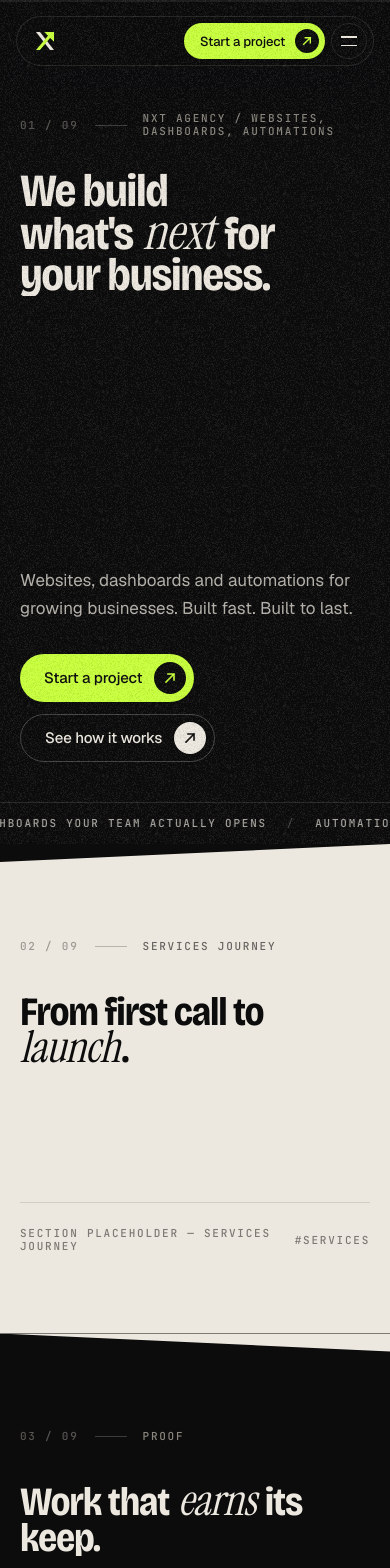
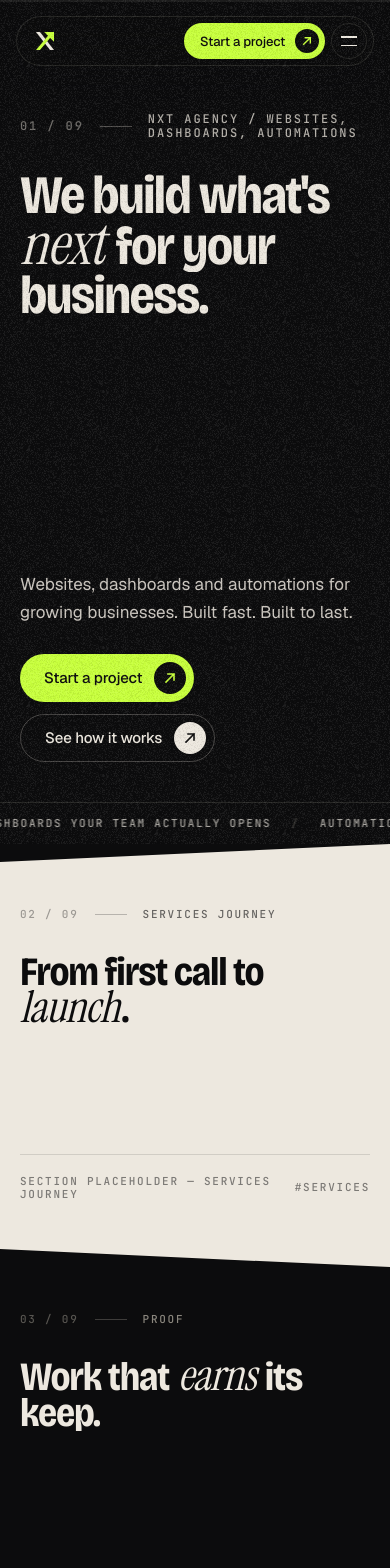
Before and after one commit to nxt-works/NXT-Works, a Next.js app: page / in a window 390 px wide. Shown: the top 1568 px of the page. Built offline with nearby package versions, Linux system fonts and the light colour scheme.

Commit message:
Polish hero scale, contrast, copy, magnetic CTA, Volt cursor, and 50vh placeholders

```diff
--- a/app/globals.css
+++ b/app/globals.css
@@ -29,7 +29,7 @@
   --default-transition-duration: 600ms;
 
   /* Fluid type scale — mobile gets a genuinely smaller floor, not a shrink. */
-  --text-display: clamp(2.875rem, 1rem + 7.6vw, 9.25rem);
+  --text-display: clamp(3.375rem, 10vw, 10.75rem);
   --text-display--line-height: 0.9;
   --text-display--letter-spacing: -0.03em;
   --text-section: clamp(2.5rem, 1.1rem + 5.2vw, 6.75rem);
--- a/components/hero/Hero.tsx
+++ b/components/hero/Hero.tsx
@@ -2,6 +2,7 @@
 
 import { useRef } from "react";
 import { hero } from "@/site.config";
+import MagneticButton from "@/components/nav/MagneticButton";
 import Button from "@/components/ui/Button";
 import Label from "@/components/ui/Label";
 import { gsap, SplitText, useGSAP } from "@/lib/gsap";
@@ -55,9 +56,9 @@ export default function Hero({ object, ticker }: { object?: React.ReactNode; tic
       {/* 3D object: behind the copy on desktop, its own band on mobile */}
       {object}
 
-      <div className="relative z-10 mx-auto flex w-full max-w-[1600px] flex-1 flex-col px-5 pt-28 pb-10 md:px-10 md:pt-36 lg:pb-14">
+      <div className="relative z-10 mx-auto flex w-full max-w-[1600px] flex-1 flex-col px-5 pt-28 pb-10 md:px-10 md:pt-32 lg:pb-12">
         <div data-reveal="rise">
-          <Label index={1} className="text-smoke">
+          <Label index={1} className="text-[0.75rem] text-bone/75 md:text-[0.8125rem]">
             {hero.eyebrow}
           </Label>
         </div>
@@ -65,20 +66,22 @@ export default function Hero({ object, ticker }: { object?: React.ReactNode; tic
         <h1
           id="hero-title"
           data-reveal="split"
-          className="headline mt-8 max-w-[11ch] text-display text-bone md:mt-10 lg:max-w-[12.5ch]"
+          className="headline mt-7 max-w-full text-display text-bone md:mt-9 lg:max-w-[62%]"
         >
           {hero.headline.before}
           <span className="accent">{hero.headline.accent}</span>
           {hero.headline.after}
         </h1>
 
-        <div className="mt-auto grid gap-8 pt-12 lg:grid-cols-12 lg:items-end lg:gap-10">
+        <div className="mt-auto grid gap-8 pt-10 lg:grid-cols-12 lg:items-end lg:gap-10">
           <div className="lg:col-span-5">
-            <p data-reveal="rise" className="measure max-w-[38ch] text-lede text-bone/75">
+            <p data-reveal="rise" className="measure max-w-[38ch] text-lede text-bone/85">
               {hero.subline}
             </p>
-            <div data-reveal="rise" className="mt-8 flex flex-wrap items-center gap-3">
-              <Button href={hero.primaryCta.href}>{hero.primaryCta.label}</Button>
+            <div data-reveal="rise" className="mt-7 flex flex-wrap items-center gap-3">
+              <MagneticButton>
+                <Button href={hero.primaryCta.href}>{hero.primaryCta.label}</Button>
+              </MagneticButton>
               <Button href={hero.secondaryCta.href} variant="outline">
                 {hero.secondaryCta.label}
               </Button>
--- a/components/nav/Nav.tsx
+++ b/components/nav/Nav.tsx
@@ -169,6 +169,7 @@ export default function Nav() {
               onClick={() => setMenuOpen(false)}
               className="group/cta inline-flex h-9 items-center gap-2.5 rounded-full bg-volt pr-1.5 pl-4 text-[0.8125rem] font-medium tracking-[-0.01em] text-ink transition-colors duration-300 md:h-10 md:pl-5 md:text-[0.875rem]"
               data-cursor="grow"
+              data-cursor-surface="volt"
             >
               <span className="relative block overflow-hidden leading-none">
                 <span className="block py-0.5 transition-transform duration-500 group-hover/cta:-translate-y-full">
--- a/components/sections/SectionPlaceholder.tsx
+++ b/components/sections/SectionPlaceholder.tsx
@@ -36,7 +36,7 @@ export default function SectionPlaceholder({ id, index, label, title, surface }:
     >
       <div
         style={{ clipPath }}
-        className={`relative flex min-h-[58svh] flex-col justify-between pt-24 pb-20 md:min-h-[64svh] md:pt-32 md:pb-24 ${
+        className={`relative flex min-h-[48svh] flex-col justify-between pt-16 pb-12 md:min-h-[50svh] md:pt-20 md:pb-14 ${
           isBone ? "bg-bone text-ink" : "bg-ink text-bone"
         }`}
       >
@@ -54,7 +54,7 @@ export default function SectionPlaceholder({ id, index, label, title, surface }:
             <RevealText
               as="h2"
               id={`${id}-title`}
-              className="headline mt-10 max-w-[14ch] text-section md:mt-14"
+              className="headline mt-8 max-w-[14ch] text-section md:mt-10"
             >
               {before}
               <span className="accent">{accent}</span>
@@ -63,7 +63,7 @@ export default function SectionPlaceholder({ id, index, label, title, surface }:
           </div>
 
           <div
-            className={`mt-20 flex items-center justify-between border-t pt-6 ${
+            className={`mt-12 flex items-center justify-between border-t pt-5 ${
               isBone ? "border-ink/12 text-ink/50" : "border-bone/12 text-smoke"
             }`}
           >
--- a/components/ui/Button.tsx
+++ b/components/ui/Button.tsx
@@ -27,7 +27,13 @@ export default function Button({ href, children, variant = "volt", surface = "in
     variant === "volt" ? "bg-ink text-volt" : surface === "ink" ? "bg-bone text-ink" : "bg-ink text-bone";
 
   return (
-    <a href={href} onClick={onClick} className={`${base} ${styles} ${className}`} data-cursor="grow">
+    <a
+      href={href}
+      onClick={onClick}
+      className={`${base} ${styles} ${className}`}
+      data-cursor="grow"
+      data-cursor-surface={variant === "volt" ? "volt" : undefined}
+    >
       <span className="relative block overflow-hidden">
         <span className="block transition-transform duration-700 group-hover/btn:-translate-y-full">{children}</span>
         <span aria-hidden="true" className="absolute inset-0 block translate-y-full transition-transform duration-700 group-hover/btn:translate-y-0">
--- a/components/ui/Cursor.tsx
+++ b/components/ui/Cursor.tsx
@@ -30,6 +30,7 @@ export default function Cursor() {
     let rafId = 0;
     let visible = false;
     let hovered = false;
+    let onVolt = false;
     let pressed = false;
     let targetX = -100;
     let targetY = -100;
@@ -51,6 +52,12 @@ export default function Cursor() {
       dot.dataset.hover = active ? "true" : "false";
     };
 
+    const setVoltAttr = (active: boolean) => {
+      if (onVolt === active) return;
+      onVolt = active;
+      dot.dataset.surface = active ? "volt" : "default";
+    };
+
     const onPointerMove = (e: PointerEvent) => {
       if (e.pointerType !== "mouse") return;
       targetX = e.clientX;
@@ -62,6 +69,7 @@ export default function Cursor() {
       }
       const target = e.target as HTMLElement | null;
       setHoverAttr(Boolean(target?.closest(INTERACTIVE_SELECTOR)));
+      setVoltAttr(Boolean(target?.closest('[data-cursor-surface="volt"]')));
     };
 
     const onPointerDown = () => {
@@ -111,7 +119,8 @@ export default function Cursor() {
       ref={dotRef}
       aria-hidden="true"
       data-hover="false"
-      className="pointer-events-none fixed top-0 left-0 z-[180] size-2.5 rounded-full bg-volt opacity-0 ring-1 ring-ink/35 transition-[background-color,border-color,opacity] duration-300 will-change-transform data-[hover=true]:border data-[hover=true]:border-volt data-[hover=true]:bg-volt/15 data-[hover=true]:ring-ink/25"
+      data-surface="default"
+      className="pointer-events-none fixed top-0 left-0 z-[180] size-2.5 rounded-full bg-volt opacity-0 ring-1 ring-ink/35 transition-[background-color,border-color,opacity] duration-300 will-change-transform data-[hover=true]:border data-[hover=true]:border-volt data-[hover=true]:bg-volt/15 data-[hover=true]:ring-ink/25 data-[surface=volt]:border-ink data-[surface=volt]:bg-ink/12 data-[surface=volt]:ring-ink/35"
     />
   );
 }
--- a/site.config.ts
+++ b/site.config.ts
@@ -93,7 +93,7 @@ export const hero = {
     "Dashboards your team actually opens",
     "Automations that hand back hours",
     "Shipped in weeks, not quarters",
-    "Student-run, senior-grade",
+    "Small team. Big output.",
     "CRM without the clutter",
     "Fast by default",
   ],
```
Also changed, not shown: 1 other file (tests, documents, lock files or other folders).
